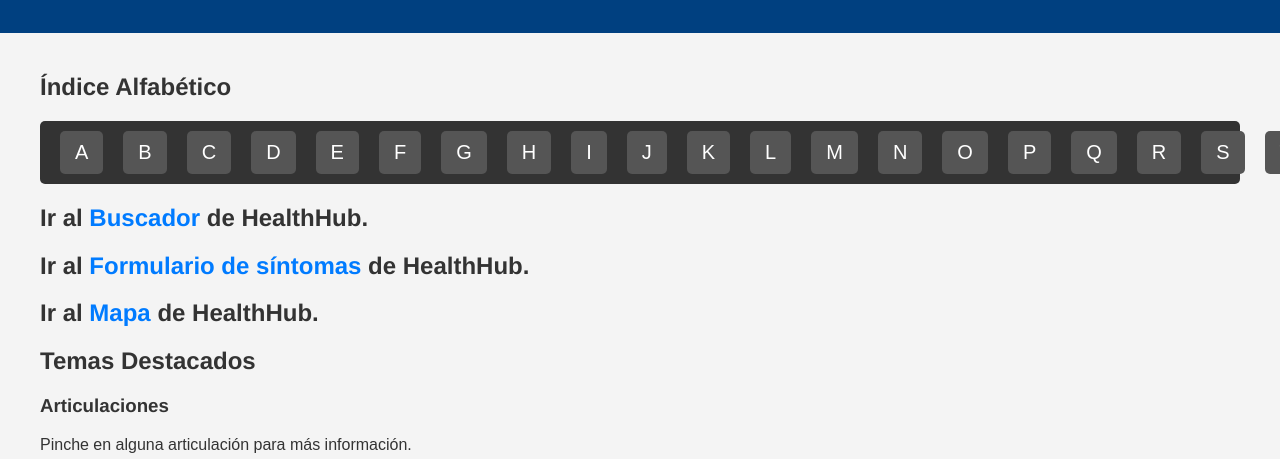
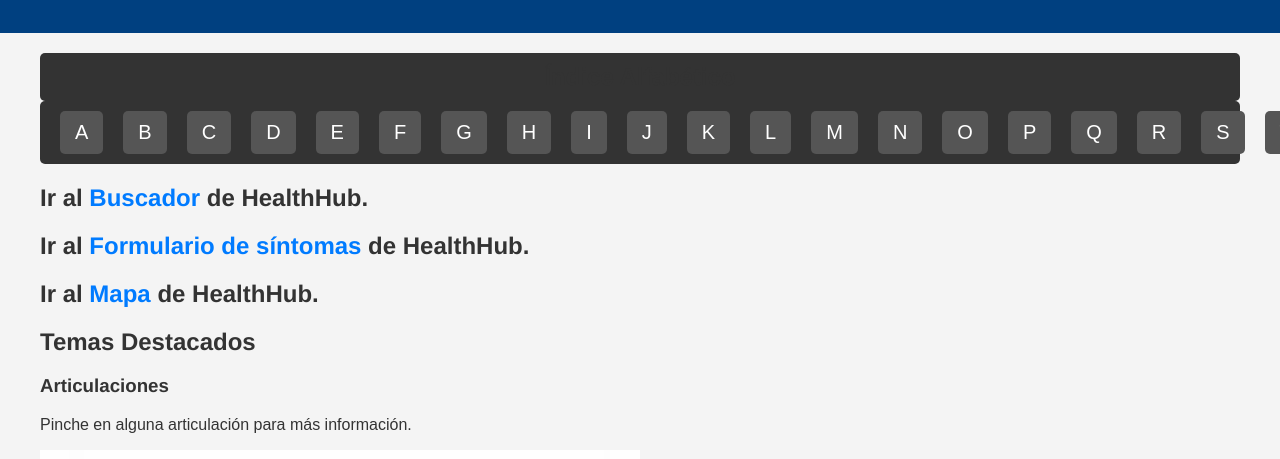
Before and after one commit to cyhuniversidad/HealthHub, a plain HTML site: page index.html in a window 1280 px wide. Shown: the part 341-800 px from the top of the page. Drawn offline with Linux system fonts and the light colour scheme.

Commit message:
Update index.html

```diff
--- a/index.html
+++ b/index.html
@@ -14,7 +14,7 @@
     <main>
 
         <nav>
-        <h2>Índice Alfabético</h2>
+        <h2 class="indice-alfabetico">Índice Alfabético</h2>
         <ul class="indice-alfabetico">
             <li><a href="indices/a.html">A</a></li>
             <li><a href="indices/error404.html">B</a></li>
```
